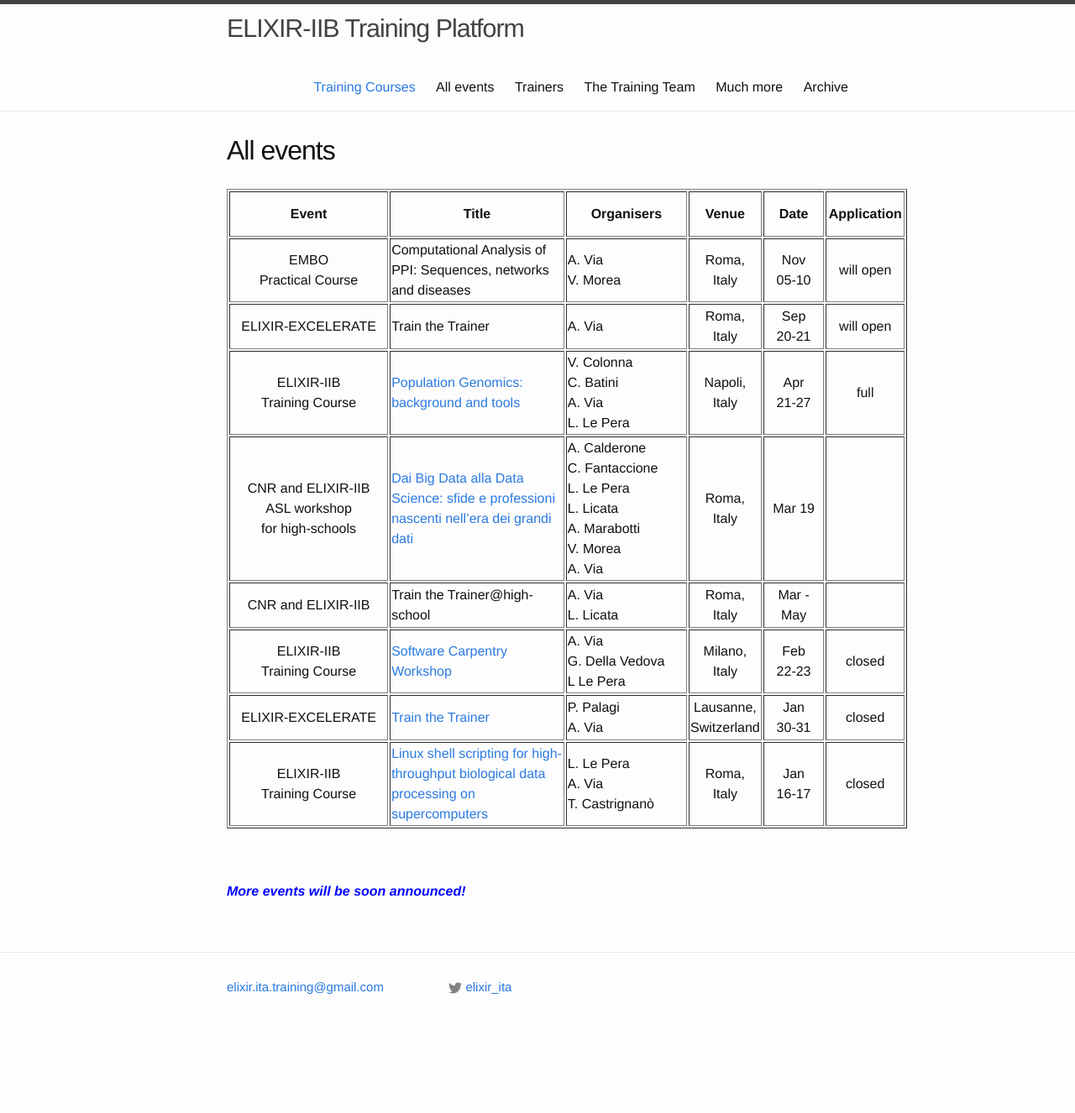
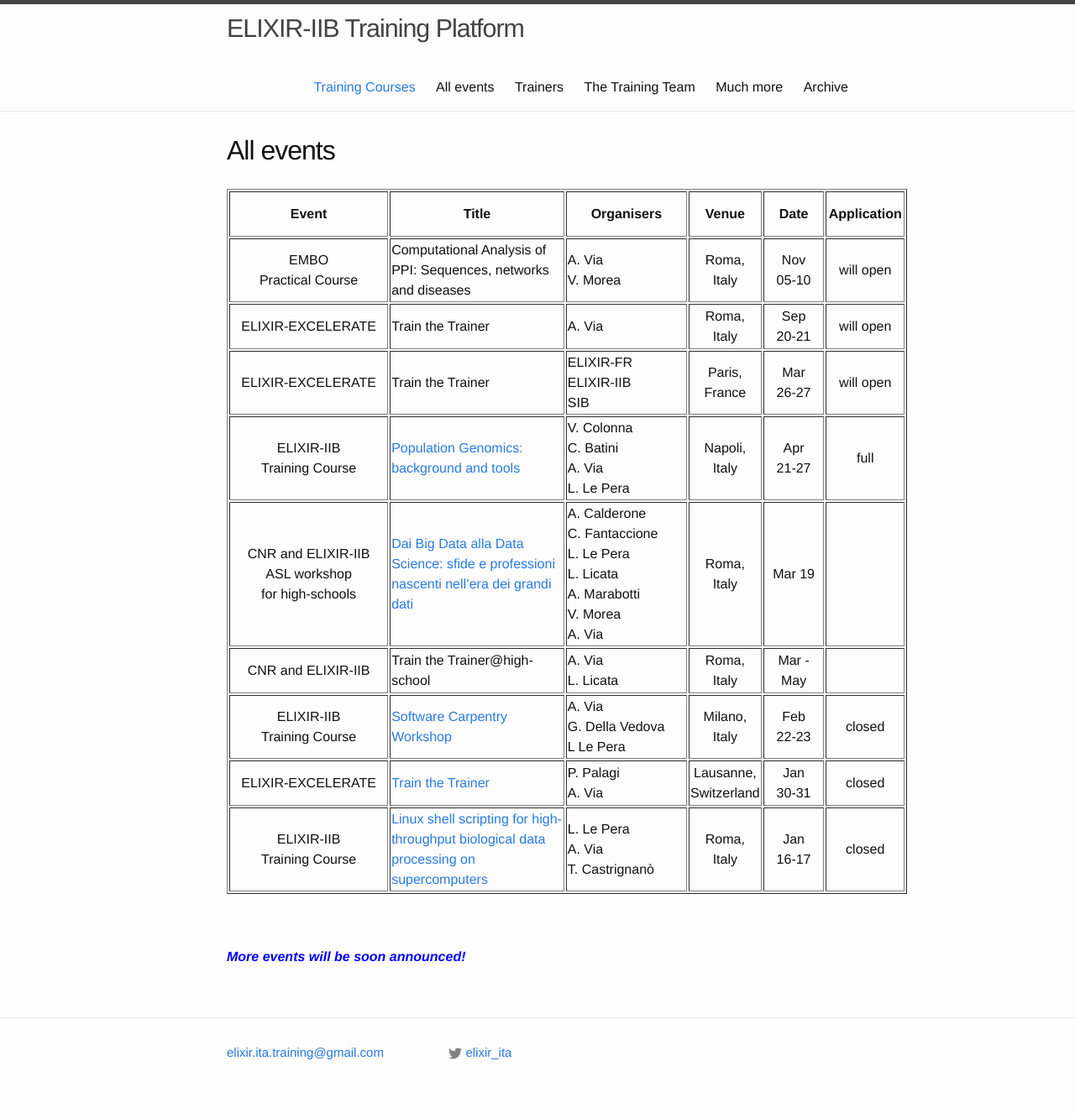
Before and after one commit to ELIXIR-IIB-training/website, a Jekyll site: the page built from _pages/01-all_events.md, in a window 1280 px wide. Shown: the whole page at 84% size. Built offline with Jekyll 4.4.1, drawn with Linux system fonts in a browser that asks for light colours; before the commit the page ends 1248 px from its top, so only the background shows below that.

Commit message:
Add TtT Paris

```diff
--- a/_pages/01-all_events.md
+++ b/_pages/01-all_events.md
@@ -26,9 +26,18 @@ permalink: /all_events/
    <td height="50">Train the Trainer</td>
    <td height="50" width="150">A. Via</td>
    <td height="50" align="center">Roma,<br>Italy</td>
-   <td height="50" width="75" width="75" align="center">Sep<br> 20-21</td>
+   <td height="50" width="75" width="75" align="center">Sep<br>20-21</td>
    <td height="50" align="center">will open</td>
 </tr>
+<tr>
+<td height="50" align="center">ELIXIR-EXCELERATE</td>
+   <td height="50">Train the Trainer</td>
+   <td height="50" width="150">ELIXIR-FR<br>ELIXIR-IIB<br>SIB</td>
+   <td height="50" align="center">Paris,<br>France</td>
+   <td height="50" width="75" width="75" align="center">Mar<br>26-27</td>
+   <td height="50" align="center">will open</td>
+</tr>
+
 <!-- <tr>
    <td height="50">Exploiting Docker for reproducibility in bioinformatics analysis</td>
    <td height="50" width="150"></td>
```
